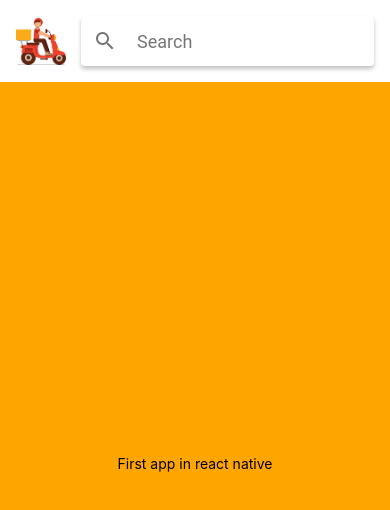
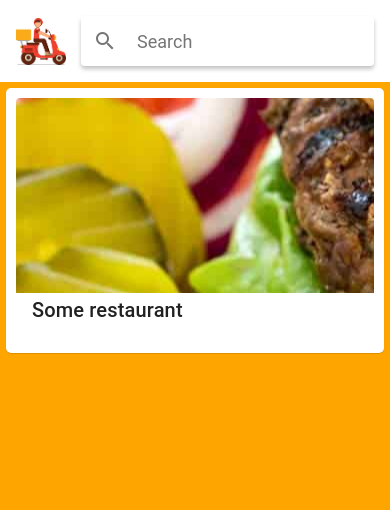
Before and after one commit to BartlomiejKar/deliveryMeal, a React Native app: screen / in a window 390 px wide. Shown: the top 510 px of the page. Built offline with nearby package versions, Linux system fonts and the light colour scheme.

Commit message:
add card with images and restaurant info

```diff
--- a/App.js
+++ b/App.js
@@ -1,35 +1,13 @@
 import React from 'react';
-import { StyleSheet, Text, View, SafeAreaView, StatusBar } from 'react-native';
-import SearchBar from "./src/components/searchBar/SearchBar"
+import RestaurantApp from './src/components/RestaurantsScreen/RestaurantApp';
+
 
 export default function App() {
 
 
   return (
     <>
-      <SafeAreaView style={styles.safeArea}>
-        <SearchBar />
-        <View style={styles.container}>
-          <Text>First app in react native</Text>
-        </View>
-      </SafeAreaView>
+      <RestaurantApp />
     </>
   );
 }
-
-const styles = StyleSheet.create({
-  safeArea: {
-    flex: 1,
-    backgroundColor: "black",
-    // status bar for android
-    marginTop: StatusBar.currentHeight
-  },
-  container: {
-    flex: 1,
-    fontWeight: "bold",
-    backgroundColor: "orange",
-    alignItems: 'center',
-    justifyContent: 'center',
-  },
-
-});
--- /dev/null
+++ b/src/components/RestaurantList/RestaurantListCard.js
@@ -0,0 +1,37 @@
+import React from 'react';
+import { Card, Title } from "react-native-paper"
+import { StyleSheet } from "react-native"
+import burger from "../../../assets/burgers.jpg"
+
+
+const RestaurantListCard = ({ Restaurant = {} }) => {
+    const {
+        name = "Some restaurant",
+        isOpen = true,
+        icon,
+        photo = burger,
+        adress = "random 1100",
+        rating = 4,
+    } = Restaurant
+
+    return (
+        <Card style={styles.card}>
+            <Card.Cover source={photo} />
+            <Card.Content>
+                <Title>{name}</Title>
+            </Card.Content>
+        </Card>
+    )
+}
+
+
+const styles = StyleSheet.create({
+    card: {
+        padding: 10,
+        borderRadius: 5,
+        margin: 6
+    }
+})
+
+
+export default RestaurantListCard;
--- /dev/null
+++ b/src/components/RestaurantsScreen/RestaurantApp.js
@@ -0,0 +1,39 @@
+import React from 'react';
+
+import { SafeAreaView, View, StyleSheet, StatusBar, Text } from "react-native"
+import RestaurantListCard from '../RestaurantList/RestaurantListCard';
+
+import SearchBar from "../searchBar/SearchBar"
+
+const RestaurantApp = () => {
+    return (
+        <>
+            <SafeAreaView style={styles.safeArea}>
+                <SearchBar />
+                <View style={styles.container}>
+                    <RestaurantListCard />
+                </View>
+            </SafeAreaView>
+        </>
+    );
+}
+
+const styles = StyleSheet.create({
+    safeArea: {
+        flex: 1,
+        backgroundColor: "black",
+        // status bar for android
+        marginTop: StatusBar.currentHeight
+    },
+    container: {
+        flex: 1,
+        fontWeight: "bold",
+        backgroundColor: "orange",
+    },
+
+});
+
+
+
+
+export default RestaurantApp;
```
Also changed, not shown: assets/burgers.jpg (added).
